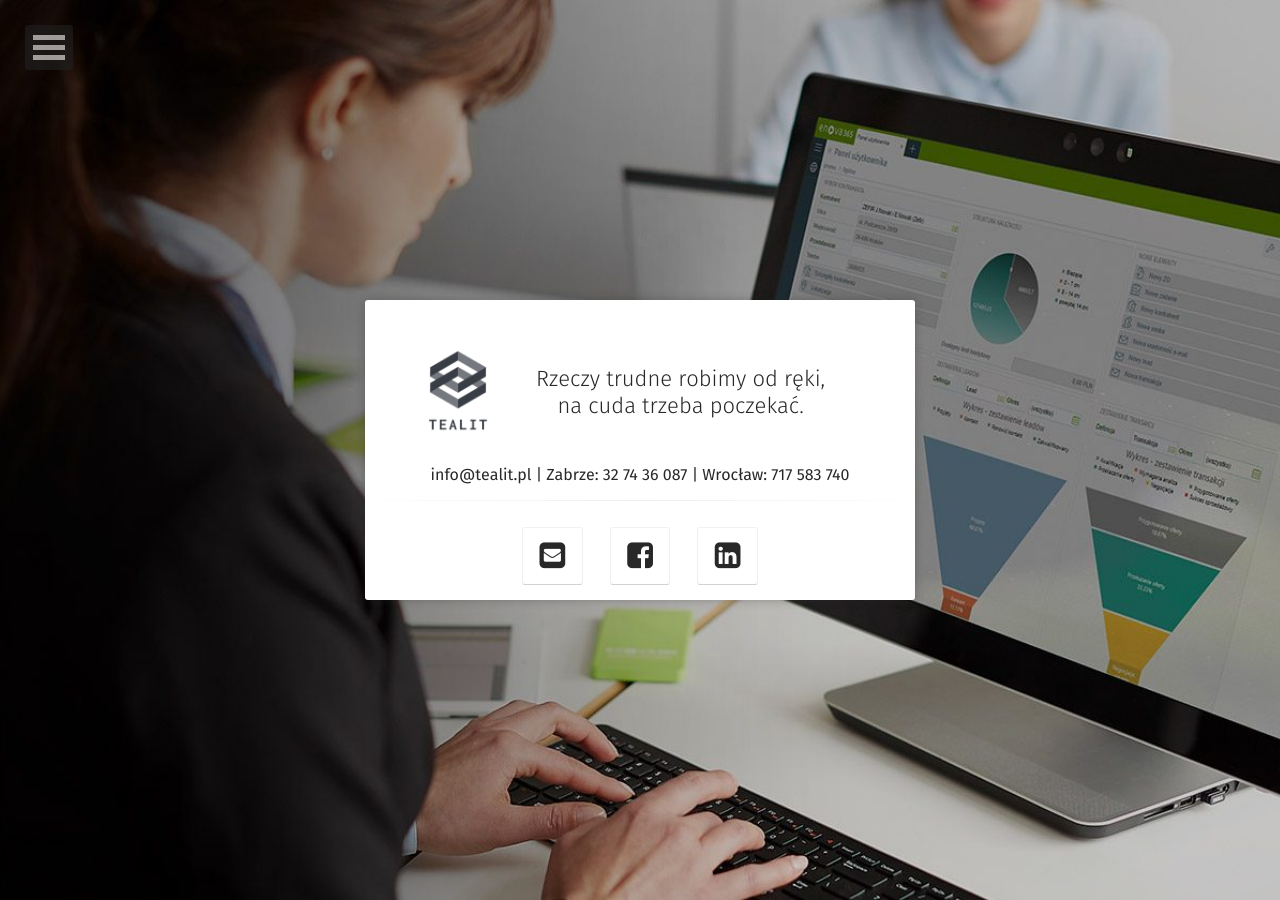
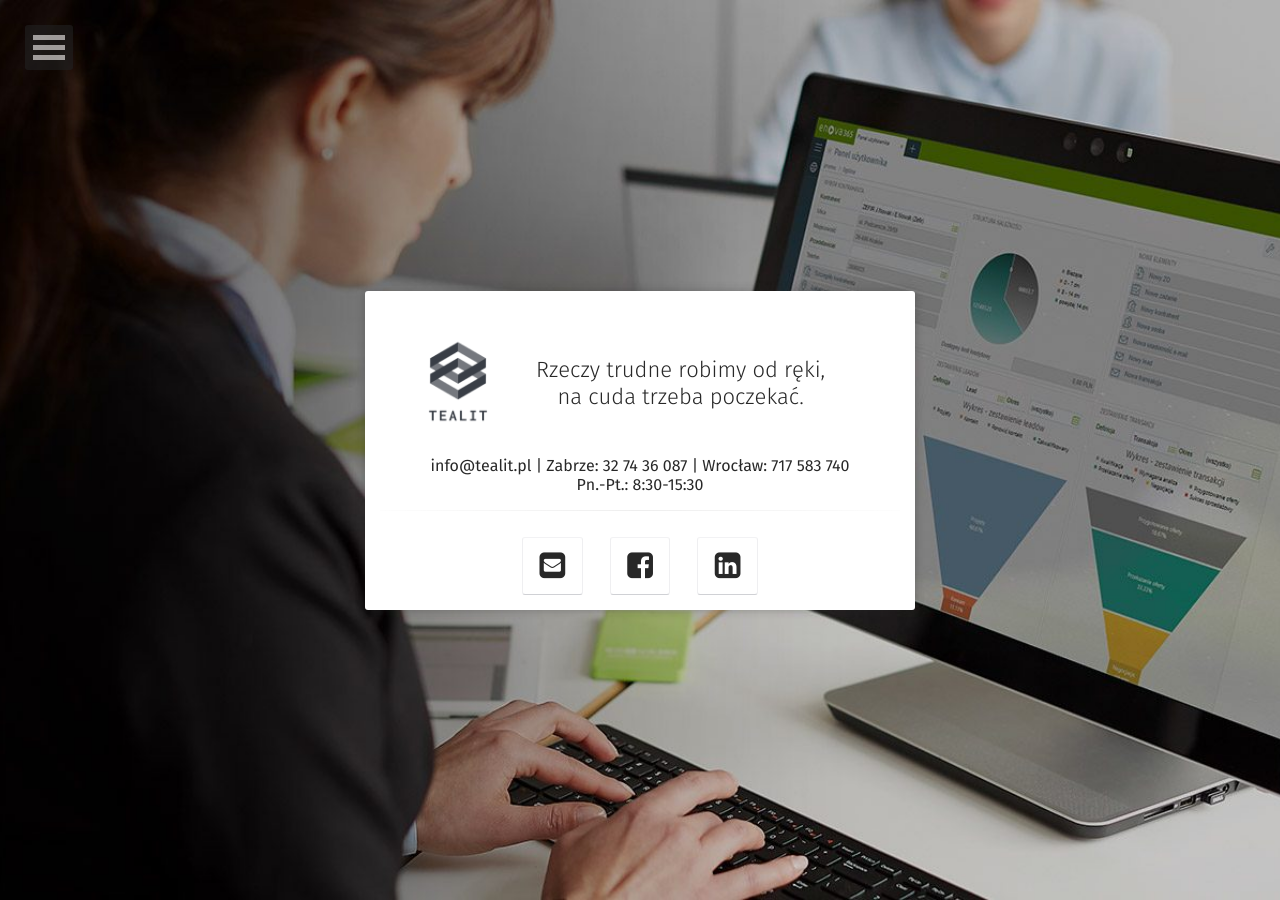
Before and after one commit to Avyse/avyse.github.io, a Jekyll site: the page built from index.html, in a window 1280 px wide. Built offline with Jekyll 4.4.1, drawn with Linux system fonts in a browser that asks for light colours; some web fonts are replaced.

Commit message:
Working hours update

```diff
--- a/_layouts/home.html
+++ b/_layouts/home.html
@@ -25,7 +25,8 @@ layout: compress
                     </h3>
                   <div class="kontakt">info@tealit.pl |
                     Zabrze: 32 74 36 087 |
-                    Wrocław: 717 583 740
+                    Wrocław: 717 583 740<br>
+                    Pn.-Pt.: 8:30-15:30
                   {% include social-links.html %}
                   </div>
             </div>
```
